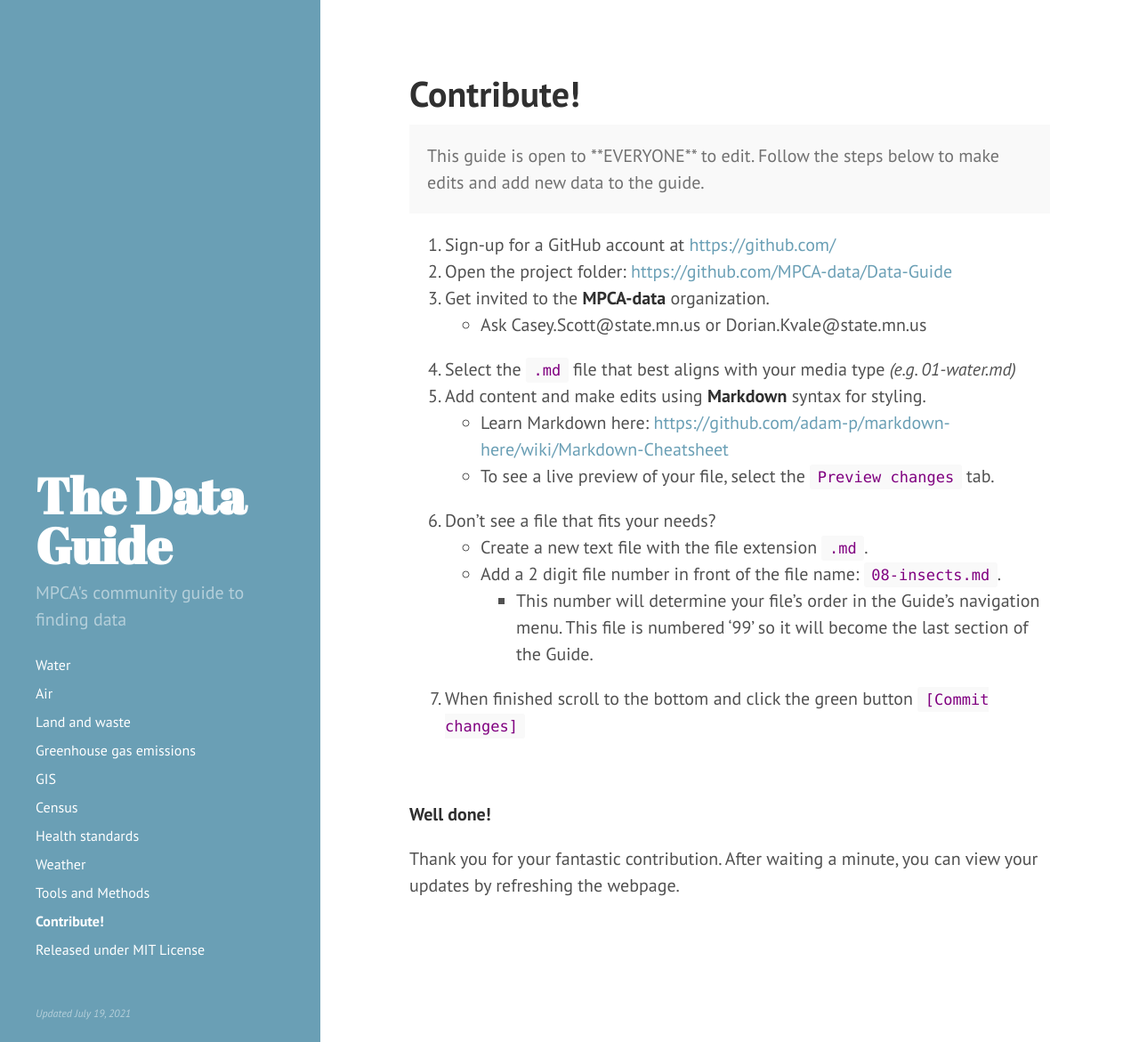
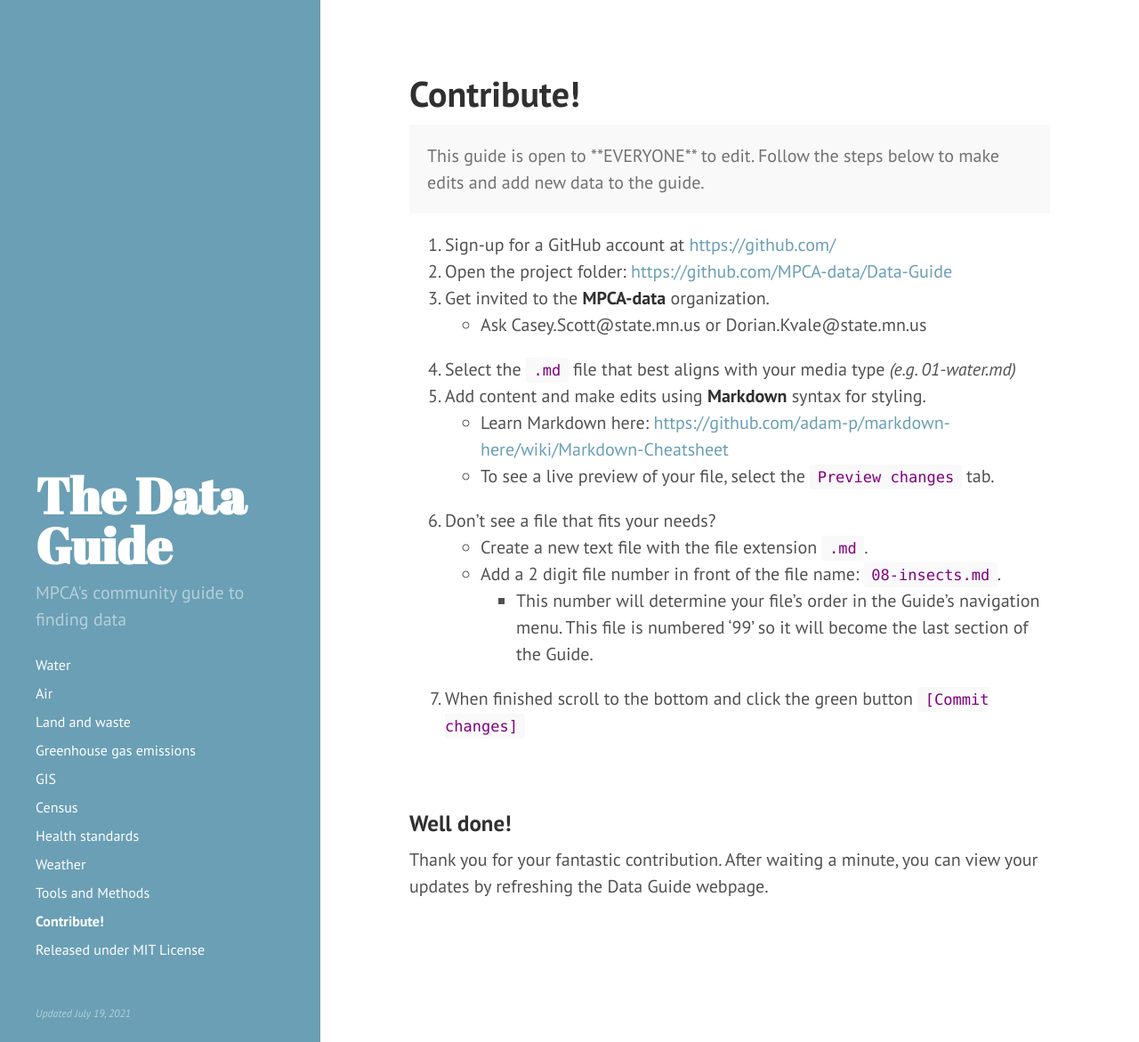
Before and after one commit to annemorris/Data-Guide-1, a Jekyll site: the page built from 99-contribute.md, in a window 1280 px wide and 1171 px high. Shown: the whole window at 89% size. Built offline with Jekyll 4.4.1, drawn with Linux system fonts in a browser that asks for light colours.

Commit message:
Update 99-contribute.md

```diff
--- a/99-contribute.md
+++ b/99-contribute.md
@@ -25,6 +25,6 @@ This guide is open to **EVERYONE** to edit. Follow the steps below to make edits
 
 <br>
 
-__Well done!__
+### Well done!
 
-Thank you for your fantastic contribution. After waiting a minute, you can view your updates by refreshing the webpage.
+Thank you for your fantastic contribution. After waiting a minute, you can view your updates by refreshing the Data Guide webpage.
```
